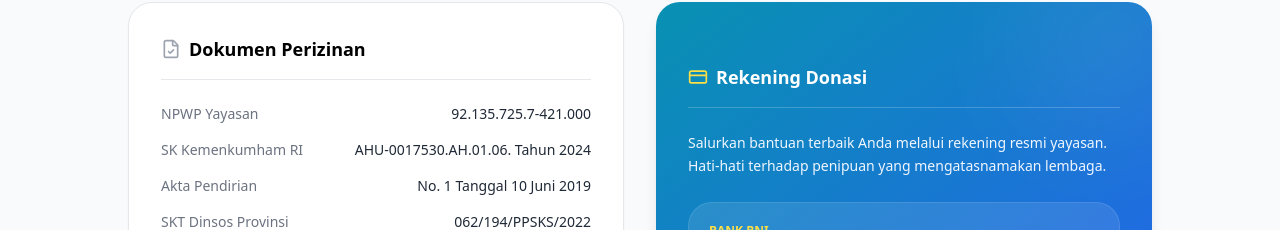
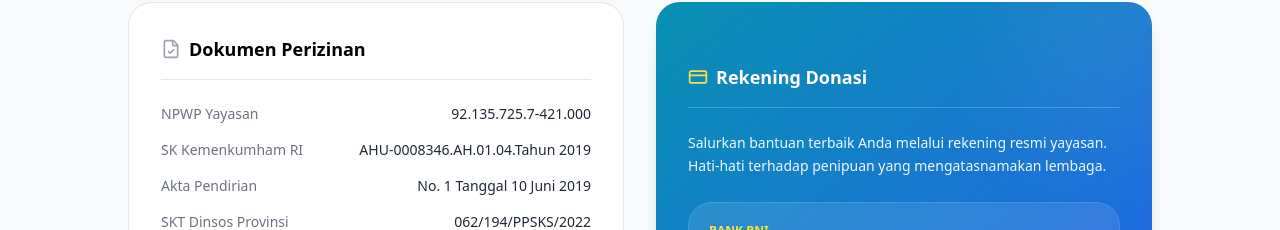
Before and after one commit to NasiHangat/Bakti45, a Next.js app: page /profil in a window 1280 px wide. Shown: the part 1465-1695 px from the top of the page. Built offline with nearby package versions, Linux system fonts and the light colour scheme.

Commit message:
Update page.tsx

```diff
--- a/app/(public)/profil/page.tsx
+++ b/app/(public)/profil/page.tsx
@@ -9,7 +9,7 @@ export default function ProfilPage() {
   // Data Legalitas
   const legalDocs = [
     { label: "NPWP Yayasan", value: "92.135.725.7-421.000" },
-    { label: "SK Kemenkumham RI", value: "AHU-0017530.AH.01.06. Tahun 2024" },
+    { label: "SK Kemenkumham RI", value: "AHU-0008346.AH.01.04.Tahun 2019" },
     { label: "Akta Pendirian", value: "No. 1 Tanggal 10 Juni 2019" },
     { label: "SKT Dinsos Provinsi", value: "062/194/PPSKS/2022" },
     { label: "Izin Operasional DPMPTSP", value: "062/3/TDLKS/DPMPTSP/IV/2022" },
```
